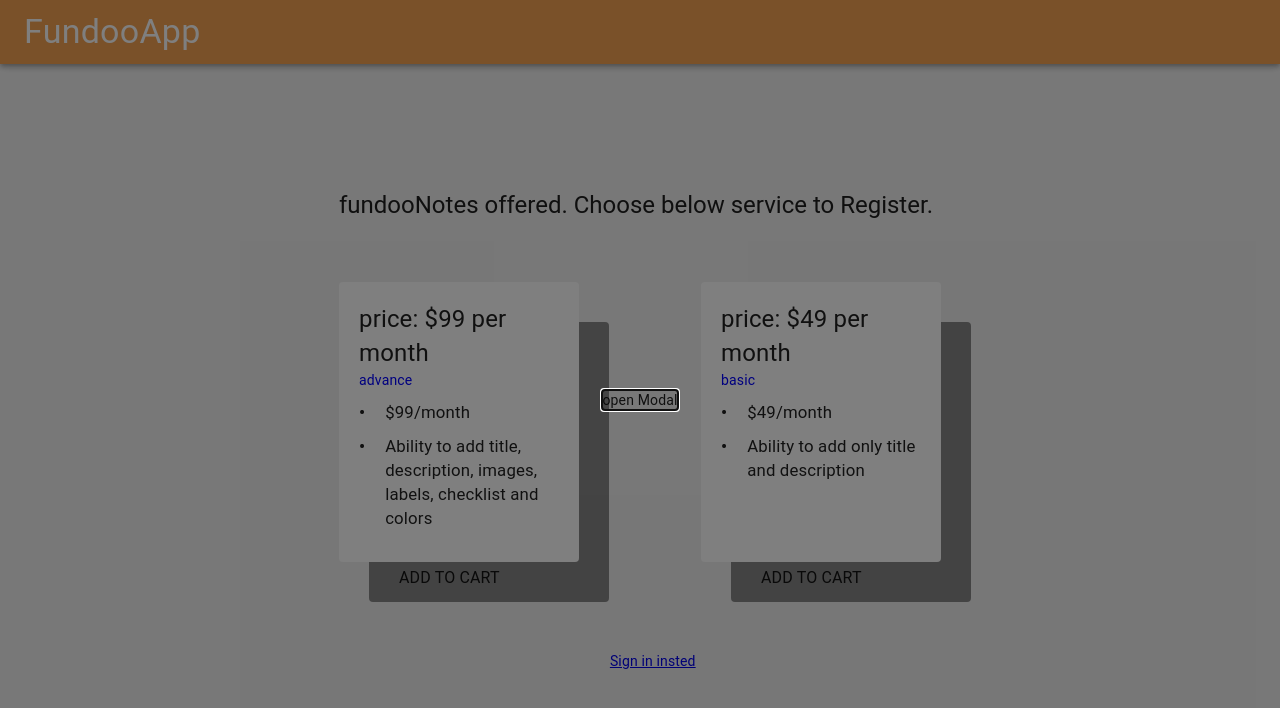
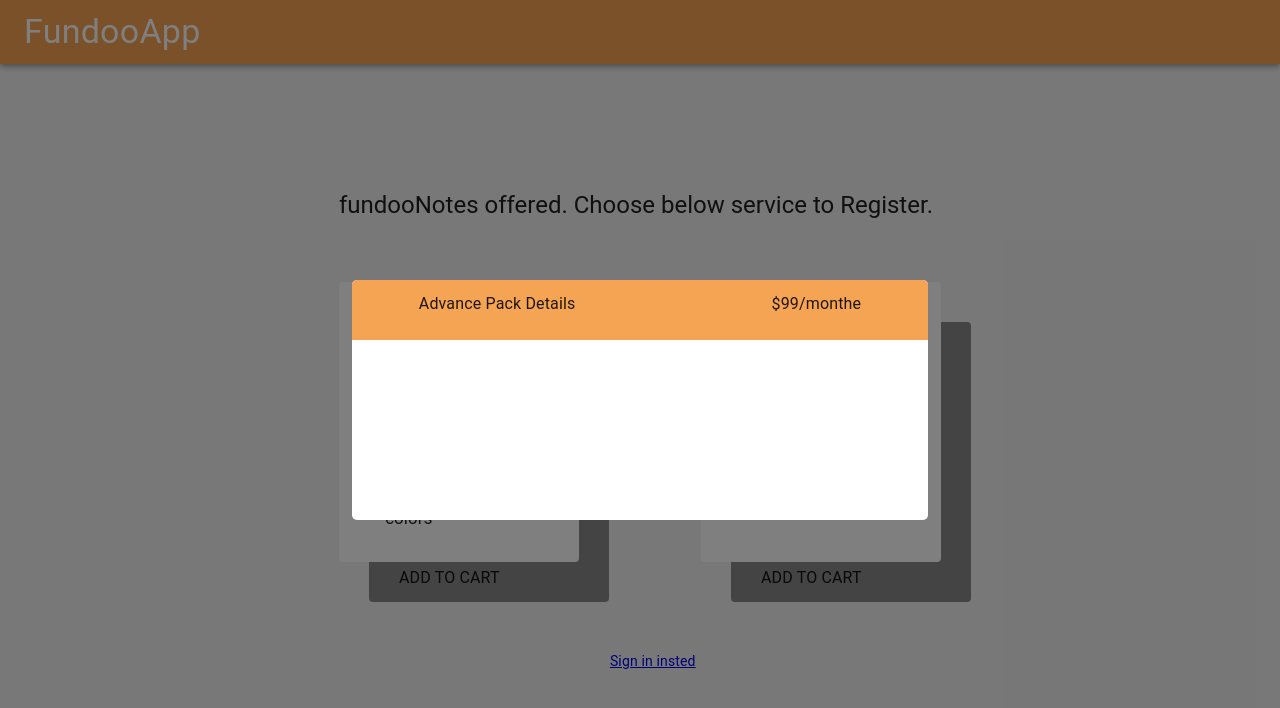
Before and after one commit to saurabhgavali23/FundooApp-ReactJs, a React (Create React App) app: page /home in a window 1280 px wide. Both pictures are taken after a click on the element 459 px from the left and 421 px from the top of the page. Shown: the top 708 px of the page. Built offline with nearby package versions, Linux system fonts and the light colour scheme; no server answers.

Commit message:
[Saurabh] Add: Note feature page or showing note features

```diff
--- /dev/null
+++ b/src/pages/note_features/NoteFeatures.css
@@ -0,0 +1,22 @@
+.featureHeaderText{
+    display: flex;
+    flex-direction: row;
+    justify-content: space-between;
+    background-color: #f5a453;
+    height: 25%;
+    padding: 2%;
+    border-top-left-radius: 5px;
+    border-top-right-radius: 5px;
+}
+.featureTitleText1{
+    margin-left: 10% !important;
+}
+.featureTitleText2{
+    margin-right: 10% !important;
+}
+.featureMainContainer{
+    width: 45%;
+    height: 30%;
+    background-color: white;
+    border-radius: 5px;
+}
--- /dev/null
+++ b/src/pages/note_features/NoteFeatures.jsx
@@ -0,0 +1,20 @@
+import { Typography } from "@material-ui/core";
+import React from "react";
+import "../note_features/NoteFeatures.css";
+
+const NoteFeatures = () => {
+  return (
+    <div className="featureMainContainer">
+      <div className="featureHeaderText">
+        <Typography variant="body1" className="featureTitleText1">
+          Advance Pack Details
+        </Typography>
+        <Typography variant="body1" className="featureTitleText2">
+          $99/monthe
+        </Typography>
+      </div>
+    </div>
+  );
+};
+
+export default NoteFeatures;
--- a/src/pages/user_authorization/UserAuthorization.jsx
+++ b/src/pages/user_authorization/UserAuthorization.jsx
@@ -13,6 +13,7 @@ import {
 import React from "react";
 import { useState } from "react";
 import { Link } from "react-router-dom";
+import NoteFeatures from "../note_features/NoteFeatures";
 import "../user_authorization/UserAuthentication.css";
 
 const UserAuthorization = () => {
@@ -96,7 +97,7 @@ const UserAuthorization = () => {
         }}
       >
         <Fade in={openModal}>
-          <div>open Modal</div>
+          <NoteFeatures/>
         </Fade>
       </Modal>
     </div>
```
